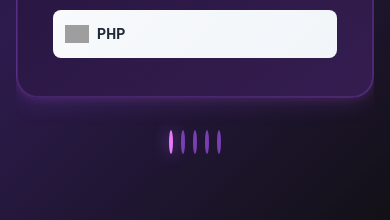
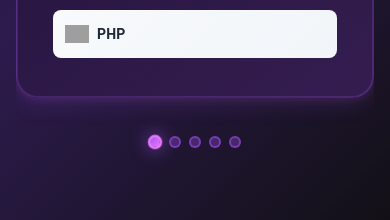
Before and after one commit to phoozies/my-portfolio, a React (Vite) app in the folder my-portfolio/: page / in a window 390 px wide. Shown: the part 2380-2600 px from the top of the page. Built offline with nearby package versions, Linux system fonts and the light colour scheme; grey boxes are pictures that could not be loaded.

Commit message:
fix: swiper pagination bullets

```diff
--- a/my-portfolio/src/components/Projects.css
+++ b/my-portfolio/src/components/Projects.css
@@ -101,7 +101,7 @@
   bottom: auto !important;
 }
 
-.custom-project-bullet {
+.swiper-pagination-bullet {
   width: 14px !important;
   height: 14px !important;
   background: rgba(168, 85, 247, 0.3) !important;
@@ -113,14 +113,14 @@
   border: 2px solid rgba(168, 85, 247, 0.5) !important;
 }
 
-.custom-project-bullet-active {
+.swiper-pagination-bullet-active {
   background: linear-gradient(135deg, #a855f7 0%, #e879f9 100%) !important;
   transform: scale(1.3) !important;
   box-shadow: 0 0 15px rgba(168, 85, 247, 0.8) !important;
   border: 2px solid #e879f9 !important;
 }
 
-.custom-project-bullet:hover {
+.swiper-pagination-bullet:hover {
   background: rgba(168, 85, 247, 0.7) !important;
   transform: scale(1.1) !important;
   border: 2px solid rgba(168, 85, 247, 0.8) !important;
@@ -128,13 +128,13 @@
 
 /* Mobile adjustments for pagination */
 @media (max-width: 768px) {
-  .custom-project-bullet {
+  .swiper-pagination-bullet {
     width: 12px !important;
     height: 12px !important;
     margin: 0 4px !important;
   }
 
-  .custom-project-bullet-active {
+  .swiper-pagination-bullet-active {
     transform: scale(1.2) !important;
   }
 }
@@ -153,8 +153,8 @@
     transform: none !important;
   }
 
-  .custom-project-bullet,
-  .custom-project-bullet-active {
+  .swiper-pagination-bullet,
+  .swiper-pagination-bullet-active {
     transition: none !important;
     transform: none !important;
   }
--- a/my-portfolio/src/components/Projects.tsx
+++ b/my-portfolio/src/components/Projects.tsx
@@ -69,8 +69,6 @@ const Projects = () => {
           slidesPerView={1}
           pagination={{
             clickable: true,
-            bulletClass: 'custom-project-bullet',
-            bulletActiveClass: 'custom-project-bullet-active',
           }}
           loop={true}
           breakpoints={{
--- a/my-portfolio/src/components/Skills.css
+++ b/my-portfolio/src/components/Skills.css
@@ -144,7 +144,7 @@
   bottom: auto !important;
 }
 
-.custom-skill-bullet {
+.swiper-pagination-bullet {
   width: 14px !important;
   height: 14px !important;
   background: rgba(168, 85, 247, 0.3) !important;
@@ -156,14 +156,14 @@
   border: 2px solid rgba(168, 85, 247, 0.5) !important;
 }
 
-.custom-skill-bullet-active {
+.swiper-pagination-bullet-active {
   background: linear-gradient(135deg, #a855f7 0%, #e879f9 100%) !important;
   transform: scale(1.3) !important;
   box-shadow: 0 0 15px rgba(168, 85, 247, 0.8) !important;
   border: 2px solid #e879f9 !important;
 }
 
-.custom-skill-bullet:hover {
+.swiper-pagination-bullet:hover {
   background: rgba(168, 85, 247, 0.7) !important;
   transform: scale(1.1) !important;
   border: 2px solid rgba(168, 85, 247, 0.8) !important;
@@ -171,13 +171,13 @@
 
 /* Mobile adjustments for pagination */
 @media (max-width: 768px) {
-  .custom-skill-bullet {
+  .swiper-pagination-bullet {
     width: 12px !important;
     height: 12px !important;
     margin: 0 4px !important;
   }
 
-  .custom-skill-bullet-active {
+  .swiper-pagination-bullet-active {
     transform: scale(1.2) !important;
   }
 }
@@ -197,8 +197,8 @@
     transform: none !important;
   }
 
-  .custom-skill-bullet,
-  .custom-skill-bullet-active {
+  .swiper-pagination-bullet,
+  .swiper-pagination-bullet-active {
     transition: none !important;
     transform: none !important;
   }
--- a/my-portfolio/src/components/Skills.tsx
+++ b/my-portfolio/src/components/Skills.tsx
@@ -86,8 +86,6 @@ const Skills = () => {
           slidesPerView={1}
           pagination={{
             clickable: true,
-            bulletClass: 'custom-skill-bullet',
-            bulletActiveClass: 'custom-skill-bullet-active',
           }}
           loop={true}
           breakpoints={{
```
